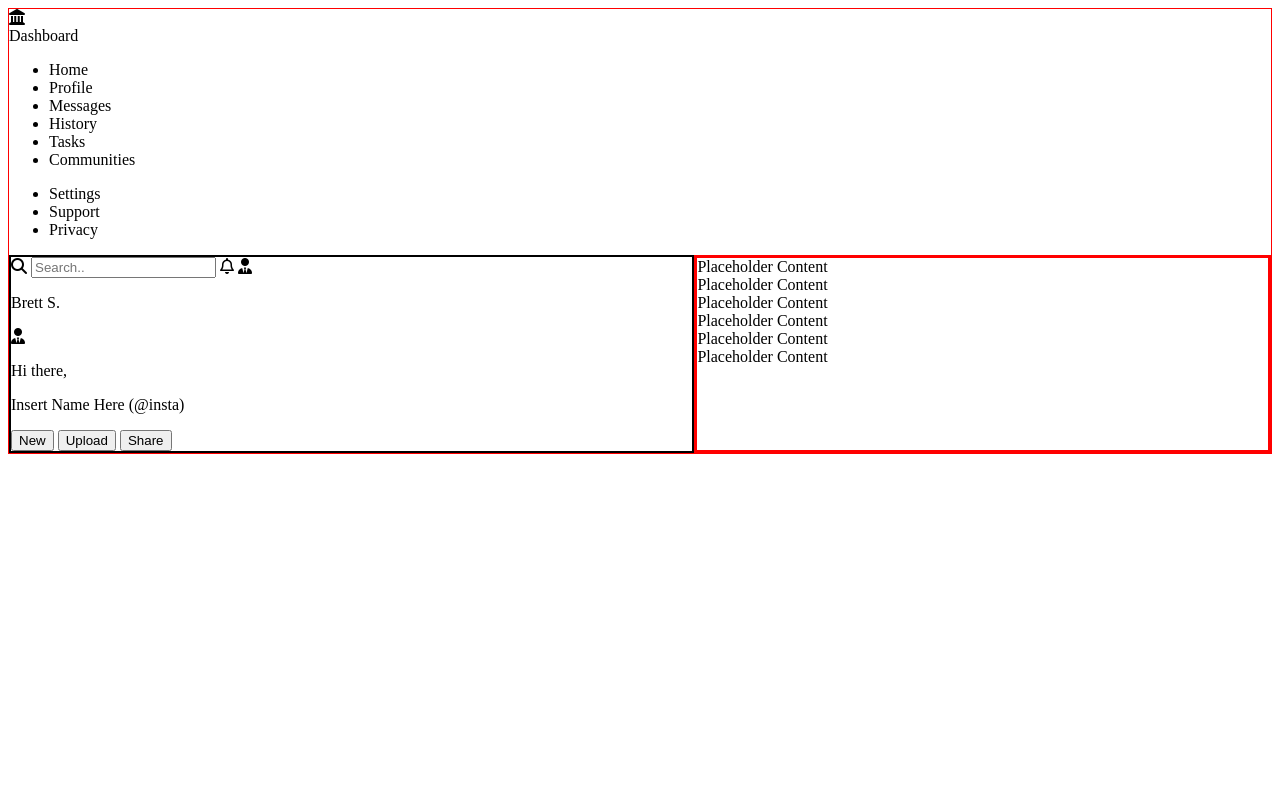
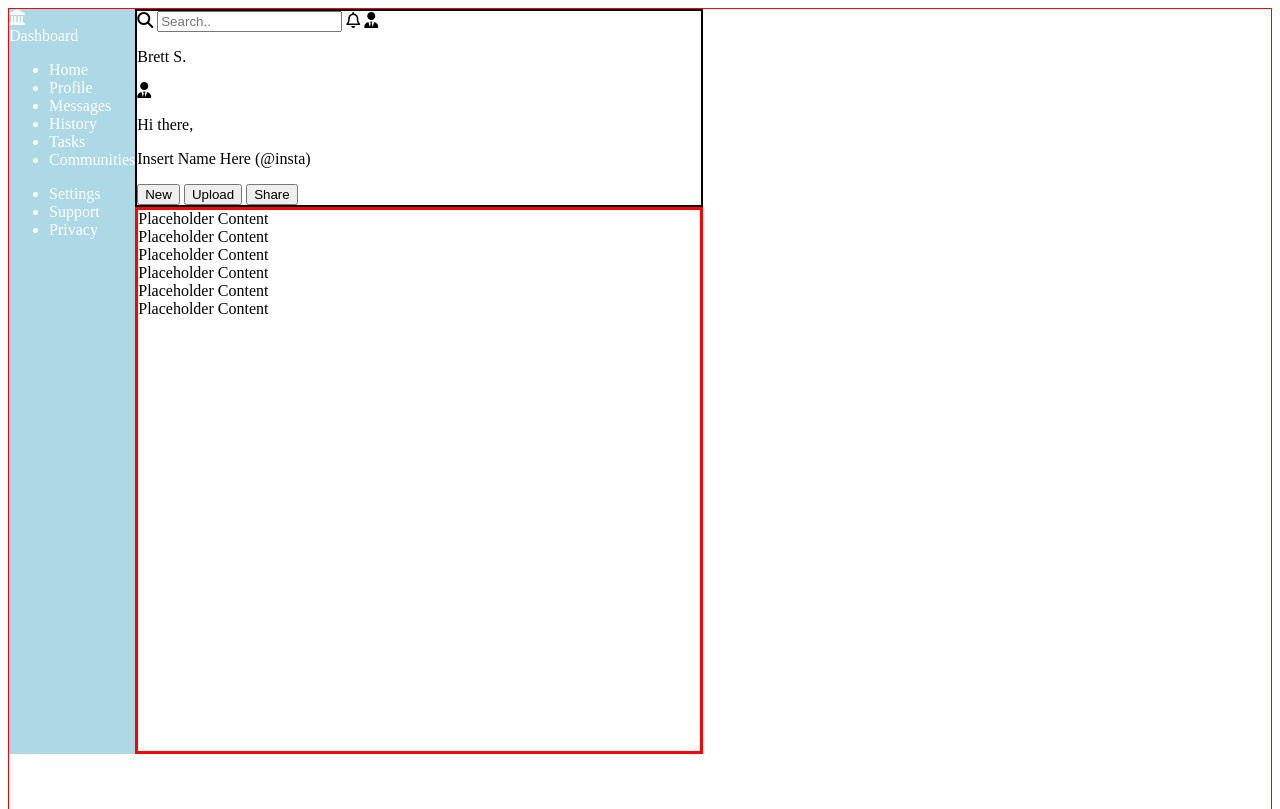
Before and after one commit to 13011brett/admin-dashboard, a plain HTML site: page index.html in a window 1280 px wide. Shown: the top 809 px of the page. Drawn offline with Linux system fonts and the light colour scheme.

Commit message:
Working with grid a little bit better.

```diff
--- a/style.css
+++ b/style.css
@@ -1,17 +1,28 @@
 .container{
     display:grid;
     border:1px solid red;
+    grid-template-columns: 1fr 5fr 5fr;
+    grid-template-rows: 1fr 10fr 1fr;
+    height:100vh;
+
 
 }
 .sidebar{
-    grid-column: 1/3;
-    grid-row: 1;
+    grid-column: 1;
+    grid-row: 1 / 3;
+
+    background-color: lightblue;
+    color: white;
 }
 
 .header-content{
     border: 2px solid black;
+    grid-column:2;
+    grid-row: 1;
 }
 
 .main-content{
+    grid-column: 2;
+    grid-row: 2;
     border: 3px solid red;
 }
```
